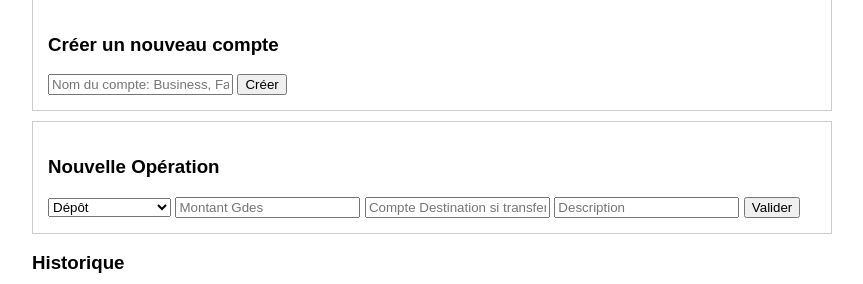
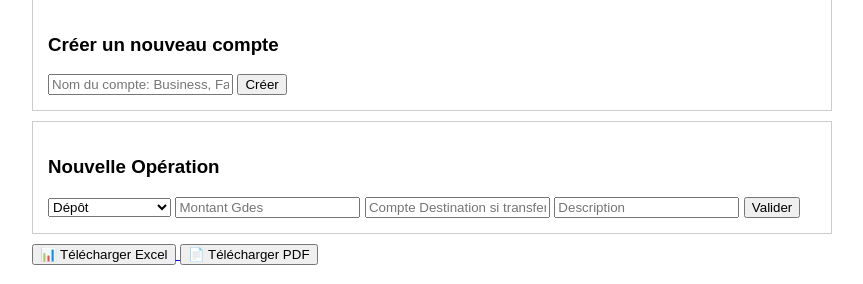
Before and after one commit to hand-to-hand-money/hand-to-hand-money, a Flask app: page / in a window 1280 px wide. Shown: the part 156-440 px from the top of the page, without its empty margins (208-1071 px from the left). Run offline with Flask 3, Linux system fonts and the light colour scheme; the visitor is signed in with stand-in values (Sample User, id 1).

Commit message:
Add download buttons for Excel and PDF
Added buttons for downloading data in Excel and PDF formats.

```diff
--- a/templates/index.html
+++ b/templates/index.html
@@ -45,6 +45,15 @@
         </form>
     </div>
 
+    <div style="margin:10px 0;">
+    <a href="{{ url_for('export_excel', compte_id=compte_actif_id) }}">
+        <button>📊 Télécharger Excel</button>
+    </a>
+    <a href="{{ url_for('export_pdf', compte_id=compte_actif_id) }}">
+        <button>📄 Télécharger PDF</button>
+    </a>
+</div>
+
     <h3>Historique</h3>
     <table>
         <tr><th>Date</th><th>Type</th><th>Montant</th><th>Description</th></tr>
```
